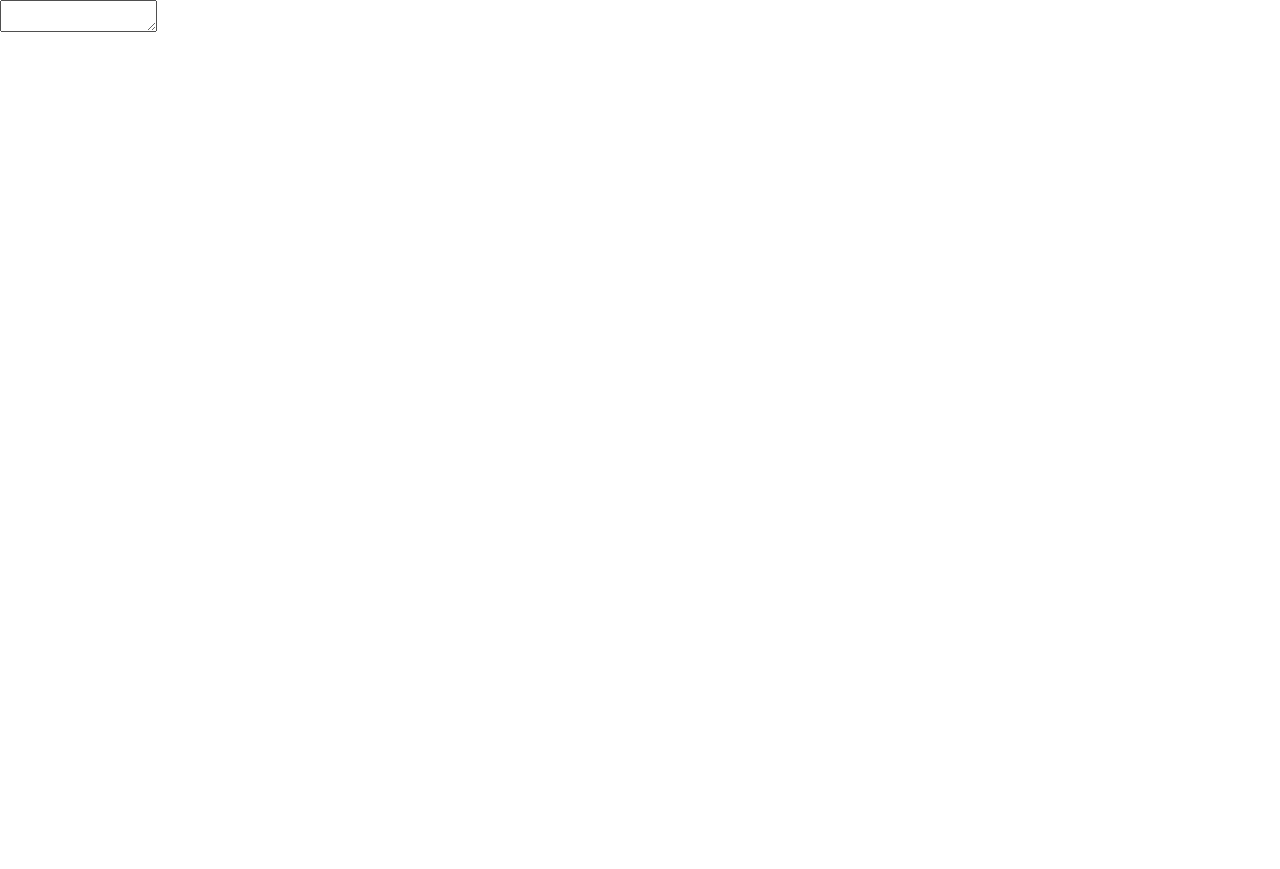
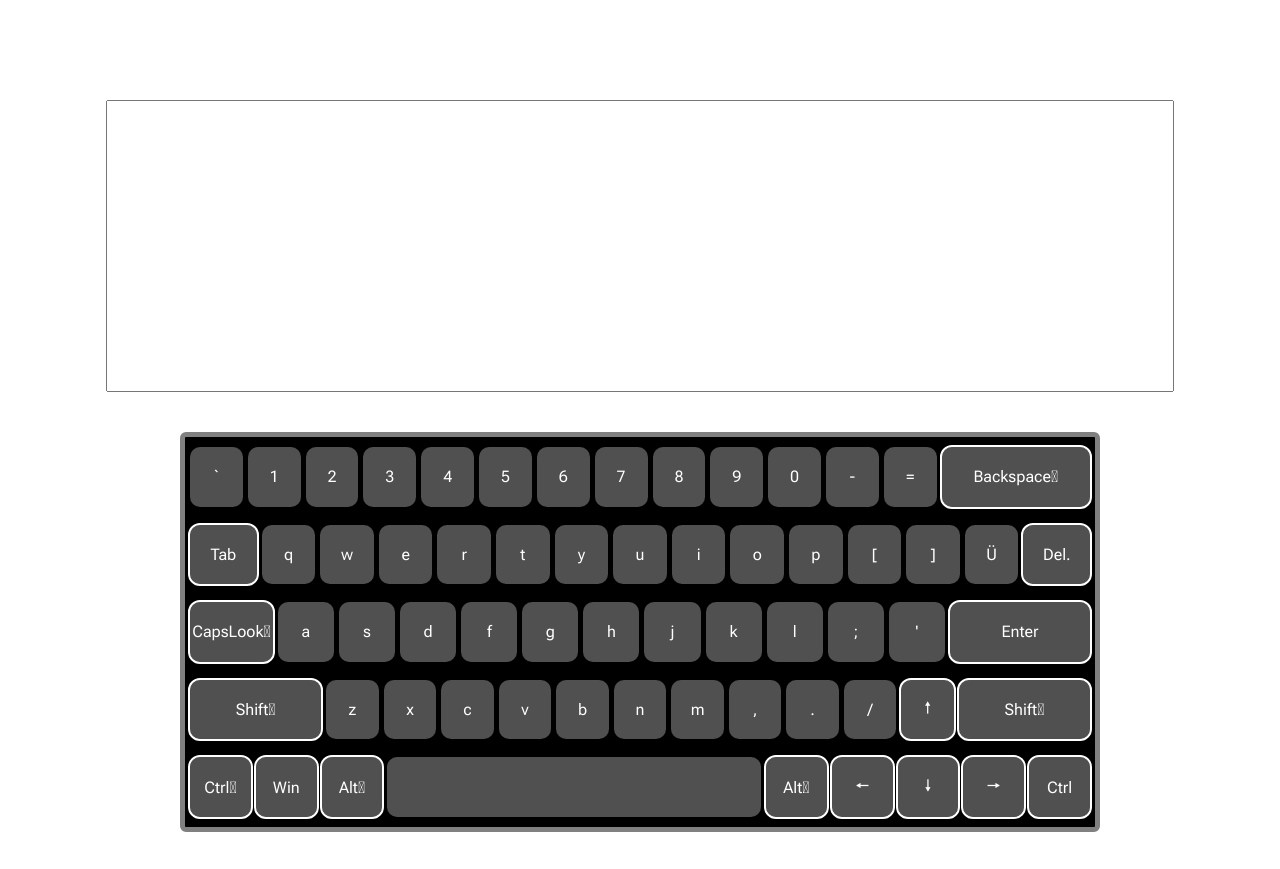
Before and after one commit to DaniilGK/keyboard, a website with bundled scripts: page keyboard/index.html in a window 1280 px wide. After the commit the page ends 832 px from the top, so only its background shows below. Built offline with nearby package versions, Linux system fonts and the light colour scheme.

Commit message:
refactor: change style file

```diff
--- a/keyboard/style/style.scss
+++ b/keyboard/style/style.scss
@@ -8,4 +8,100 @@
     transition: .2s;
     font-family: 'Roboto Flex', sans-serif;
     color: #FFFFFF;
+    user-select: none;
 }
+
+.wrapper {
+    max-width: 1200px;
+    margin: 0 auto;
+    padding: 0 70px;
+    display: flex;
+    flex-direction: column;
+    gap: 40px;
+}
+
+.textarea {
+    display: block;
+    margin: 100px auto 0;
+    padding: 20px;
+    width: 100% - 10;
+    height: 250px;
+    font-size: 18pt;
+    color: #000;
+    resize: none;
+}
+
+$keyboardW: 900px;
+$keyboardH: 380px;
+
+$narrowerBtn: 80px;
+$wideBtn: 160.57142px;
+
+.keyboard {
+    display: flex;
+    flex-direction: column;
+    align-items: center;
+    gap: 8px;
+    margin: auto;
+    padding: 5px;
+    width: $keyboardW;
+    height: $keyboardH;
+    background: #000;
+    border-radius: 6px;
+    border: 5px solid gray;
+    .keyboardRow {
+        display: flex;
+        gap: 5px;
+        padding: 5px;
+        width: 100%;
+        height: $keyboardH / 5;
+        .key {
+            display: flex;
+            justify-content: center;
+            align-items: center;
+            width: $keyboardW / 14;
+            height: 100%;
+            border-radius: 10px;
+            background: rgb(80, 80, 80);
+            &:hover {
+                background: rgb(37, 77, 116);
+            }
+        }
+        .specKey {
+            outline: 2px solid #FFFFFF;
+        }
+        .backspace {
+            width: $wideBtn + 20;
+        }
+        .tab {
+            width: $narrowerBtn;
+        }
+        .del {
+            width: $narrowerBtn;
+        }
+        .capsL {
+            width: $narrowerBtn + 15;
+        }
+        .enter {
+            width: $wideBtn;
+        }
+        .shift {
+            width: $wideBtn;
+        }
+        .ctrl {
+            width: $narrowerBtn;
+        }
+        .win {
+
+        }
+        .alt {
+
+        }
+        .space {
+            width: 395px;
+        }
+        .arrow {
+
+        }
+    }
+}
```
Also changed, not shown: keyboard/style/style.css, 1 other file.
